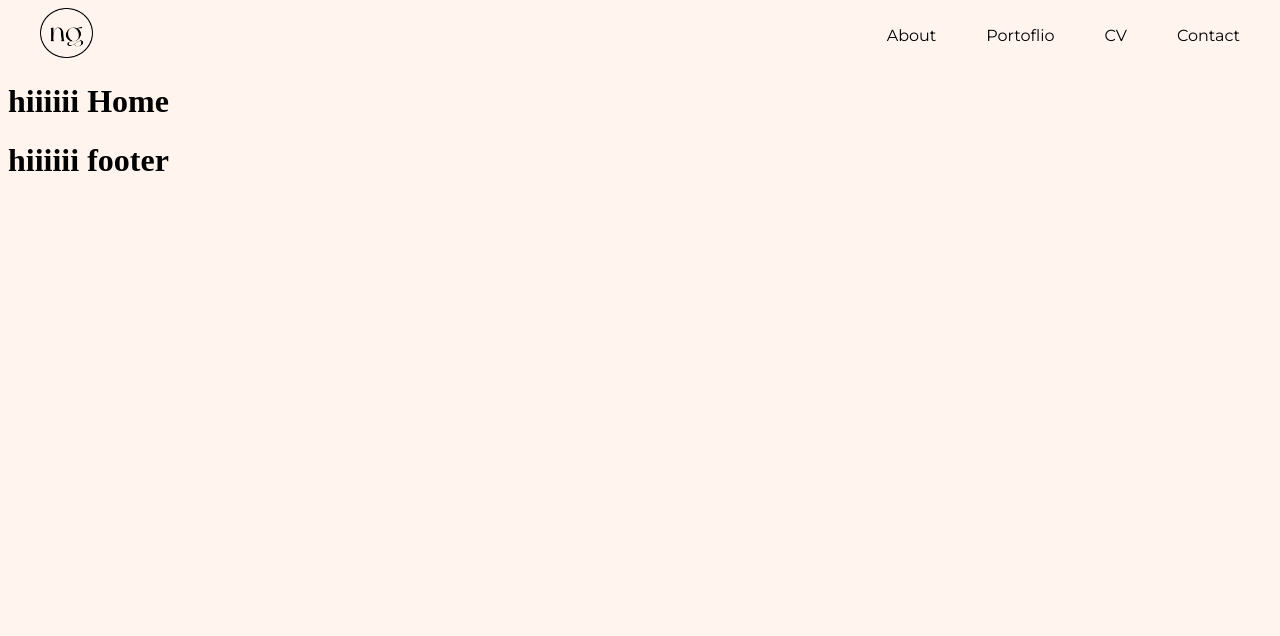
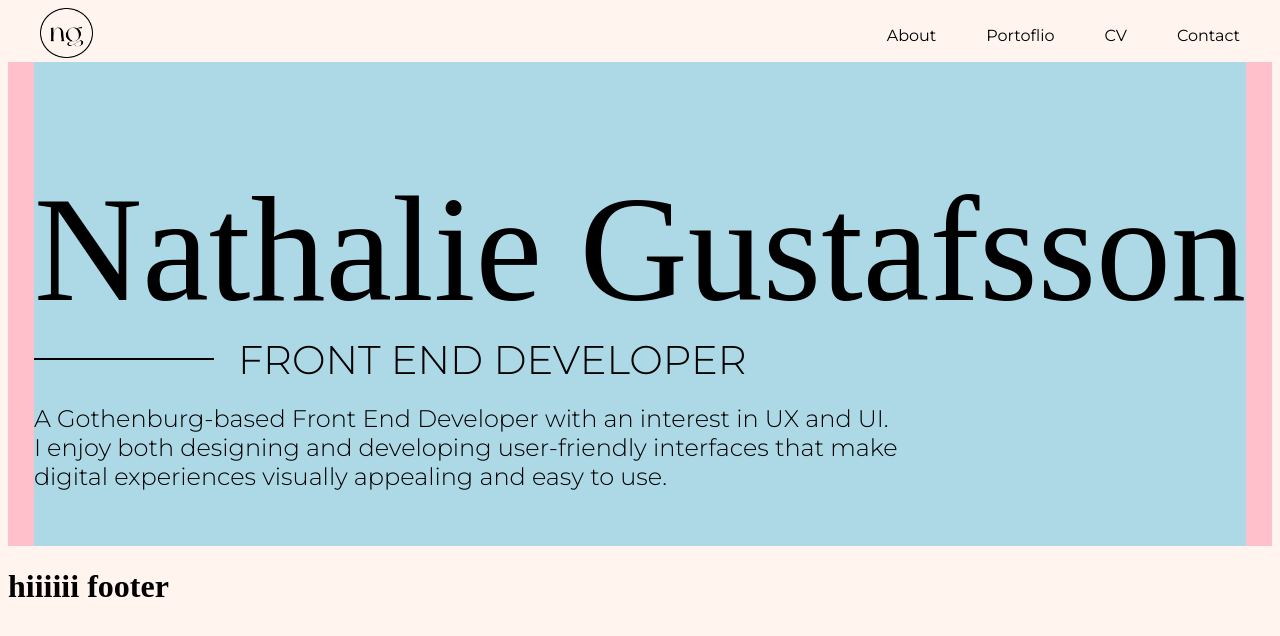
Before and after one commit to nathaliegustafsson/portfolio, a React (Vite) app: page / in a window 1280 px wide. Shown: the top 636 px of the page. Built offline with nearby package versions, Linux system fonts and the light colour scheme.

Commit message:
add content

```diff
--- a/src/components/Home.tsx
+++ b/src/components/Home.tsx
@@ -1,7 +1,73 @@
+import styled from "styled-components";
+
 function Home() {
     return (
-        <h1>hiiiiii Home</h1>
+        <BigContainer>
+            <Container>
+            <TitleName>Nathalie Gustafsson</TitleName>
+            <RoleBox>
+                <LineBox>
+                    <Line></Line>
+                </LineBox>
+                <RoleTitle>FRONT END DEVELOPER</RoleTitle>
+            </RoleBox>
+            <ShortText>
+                A Gothenburg-based Front End Developer with an interest in UX and UI. <br/>
+                I enjoy both designing and developing user-friendly interfaces that make <br/>
+                digital experiences visually appealing and easy to use.
+            </ShortText>
+            </Container>
+        </BigContainer>
     )
 }
 
+// Styling
+const BigContainer = styled.div`
+    background-color: pink;
+    display: flex;
+    justify-content: center;
+`;
+
+const Container = styled.div`
+    background-color: lightblue;
+`;
+
+const TitleName = styled.h1`
+    font-size: 150px;
+    font-family: 'NewYork';
+    font-weight: 100;
+    margin-bottom: 0px;
+`;
+
+const RoleBox = styled.div`
+    display: flex;
+    gap: 24px;
+`;
+
+const LineBox = styled.div`
+    display: flex;
+    align-items: center;
+    justify-items: center;
+`;
+
+const Line = styled.div`
+    width: 180px;
+    height: 2px;
+    background-color: black;
+`;
+
+const RoleTitle = styled.h3`
+    font-family: 'Montserrat';
+    font-weight: 300;
+    font-size: 40px;
+    margin: 0px;
+`;
+
+const ShortText = styled.h6`
+    font-family: 'Montserrat';
+    font-weight: 300;
+    font-size: 24px;
+    margin-top: 20px;
+`;
+
 export default Home;
```
